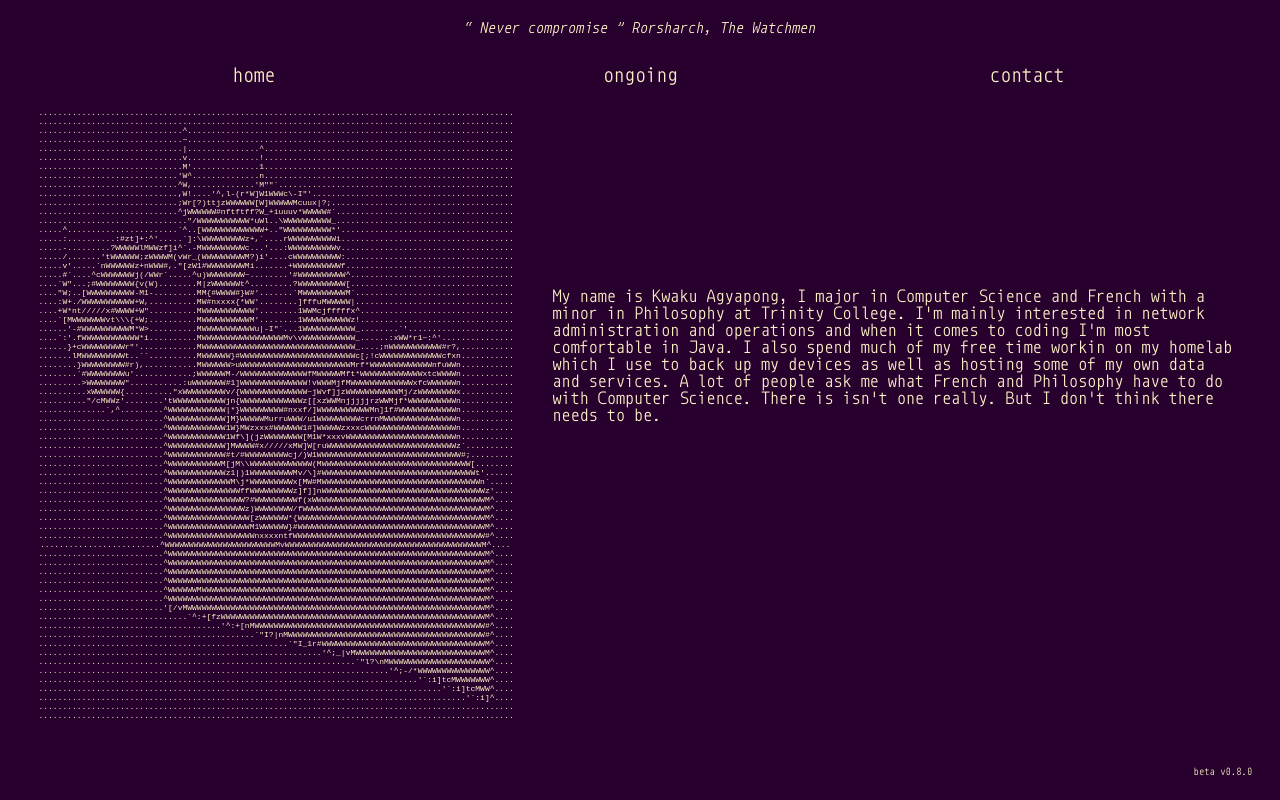
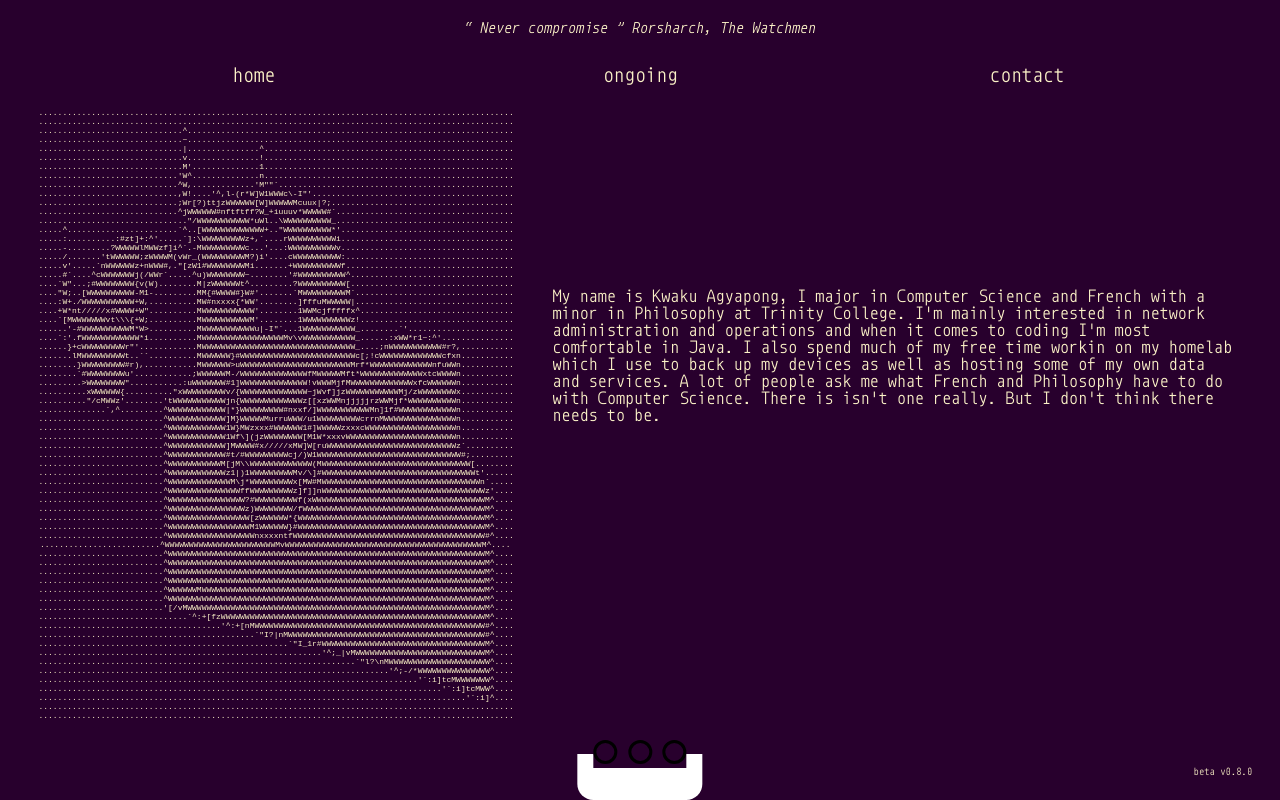
Before and after one commit to noquake/kwakuaa, a website: page index.html in a window 1280 px wide. Drawn offline with Linux system fonts and the light colour scheme; files whose address does not match are found by name.

Commit message:
theme switch

```diff
--- a/css-files/main.css
+++ b/css-files/main.css
@@ -14,6 +14,15 @@
   font-family: "monoid-bold";
   src: url(Monoid-Bold.ttf), format(truetype);
   font-weight: normal;
+}
+
+:root {
+  --clr-light-prim: hsl(32 100 82);
+  --clr-purple: hsl(293, 100, 9);
+  --clr-dark-prim: hsl(20 2 22);
+  --clr-burg: hsl(6 100 17);
+  --clr-light-sec: hsl(48 87 88);
+  --clr-orange: hsl(21 97 35);
 }
 
 * {
@@ -199,8 +208,6 @@ a {
   height: 40px;
   /* z-index: 999; */
   display: flex;
-  justify-content: center;
-  align-items: center;
   width: 100%;
 }
 
@@ -242,6 +249,38 @@ a {
   color: #fff;
   transition: all 0.3s ease;
   text-decoration: none;
+}
+
+.color__picker > fieldset {
+  border: 0;
+  display: flex;
+  gap: 2.58prem;
+  width: fit-content;
+  background: #fff;
+  padding: 1rem;
+  margin-inline: auto;
+  border-radius: 0 0 1rem 1rem;
+  justify-content: center; /* Center horizontally */
+  position: fixed; /* Use fixed positioning to stay at the bottom of the viewport */
+  left: 50%; /* Position horizontally at the center */
+  bottom: 0; /* Stick to the bottom of the viewport */
+  transform: translateX(-50%); /* Offset by half its own width to center it */
+}
+
+.color__picker input[type="radio"] {
+  appearance: none;
+  width: 1.5rem;
+  height: 1.5rem;
+  border: 3px solid var(--radio-color, currentColor);
+  border-radius: 50%;
+}
+
+.color-picker input[type="radio"]:checked {
+  background-color: var(--radio-color);
+}
+
+.color-picker input[type="radio"]#purple {
+  --radio-color: white;
 }
 
 @media screen and (max-width: 960px) {
--- a/index.html
+++ b/index.html
@@ -3,7 +3,7 @@
   <head>
     <meta charset="UTF-8" />
     <meta name="viewport" content="width=device-width, initial-scale=1.0" />
-    <title>kwaku</title>
+    <title>kwaagyei</title>
     <link rel="stylesheet" href="css-files/main.css" />
     <script src="main.js"></script>
   </head>
@@ -131,6 +131,15 @@
       </p>
     </div>
 
+    <form class="color__picker" action="">
+      <fieldset>
+        <legend class="visually-hidden">
+          <input type="radio" name="theme" id="light" checked />
+          <input type="radio" name="theme" id="dark" checked />
+          <input type="radio" name="theme" id="purple" checked />
+        </legend>
+      </fieldset>
+    </form>
     <div class="version__container">
       <!-- first digit should be implemented upon a major architectural change or update -->
       <!-- second digit should be implemented upon minor page-to-page restructuring -->
```
Also changed, not shown: ongoing.html (+6 -1 lines).
